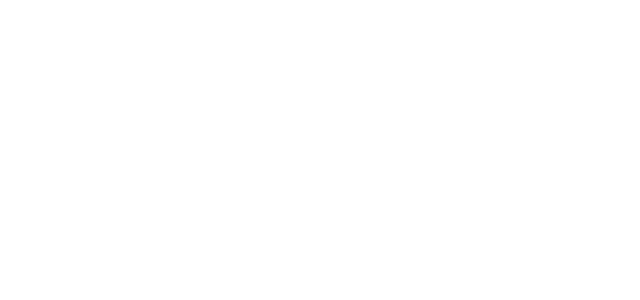
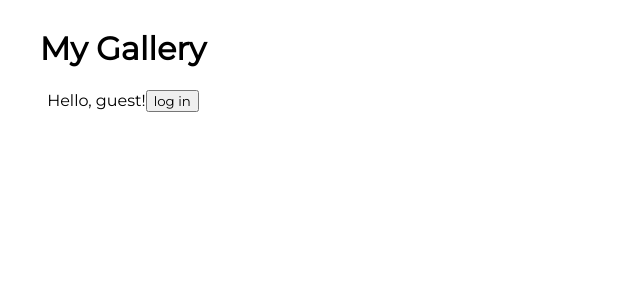
Before and after one commit to pozhara/react-challenges, a React (Create React App) app in the folder my-app/: page / in a window 1280 px wide. Shown: the top 300 px of the page, without its empty margins (0-640 px from the left). Built offline with nearby package versions, Linux system fonts and the light colour scheme.

Commit message:
Second challenge

```diff
--- a/my-app/package.json
+++ b/my-app/package.json
@@ -13,8 +13,9 @@
     "web-vitals": "^1.1.2"
   },
   "scripts": {
-    "start": "react-scripts start",
-    "build": "react-scripts build",
+    "heroku-prebuild": "npm install -g serve",
+    "start": "react-scripts --openssl-legacy-provider start",
+    "build": "react-scripts --openssl-legacy-provider build",
     "test": "react-scripts test",
     "eject": "react-scripts eject"
   },
--- a/my-app/src/App.js
+++ b/my-app/src/App.js
@@ -1,9 +1,10 @@
 import css from './App.module.css';
+import NavBarSimple from './components/NavBarSimple';
 
 function App() {
   return (
     <div className={css.App}>
-      {/* Add your components here */}
+      <NavBarSimple/>
     </div>
   );
 }
--- /dev/null
+++ b/my-app/src/components/NavBarSimple.js
@@ -0,0 +1,35 @@
+import css from './css/NavBarSimple.module.css';
+import React from 'react';
+
+class NavBarSimple extends React.Component{
+    constructor(props){
+        super(props);
+        this.state = {
+            message: 'Hello, guest!',
+            buttonText: 'log in',
+        };
+    }
+
+    handleClick() {
+        this.setState((prevState, prevProps) => {
+          return {
+            message: prevState.message === "Hello, guest!" ? "Welcome back, user!" : "Hello, guest!",
+            buttonText: prevState.buttonText === "log in" ? "log out" : "log in",
+          };
+        });
+    }
+
+    render(){
+        return(
+            <div className={css.NavBarSimple}>
+                <h1>My Gallery</h1>
+                <span>{this.state.message}</span>
+                <button onClick={() => this.handleClick()}>
+                    {this.state.buttonText}
+                </button>
+            </div>
+        )
+    }
+}
+
+export default NavBarSimple
```
Also changed, not shown: my-app/src/components/Sidebar.js (+13 -0 lines), 1 other file (tests, documents, lock files or other folders).
